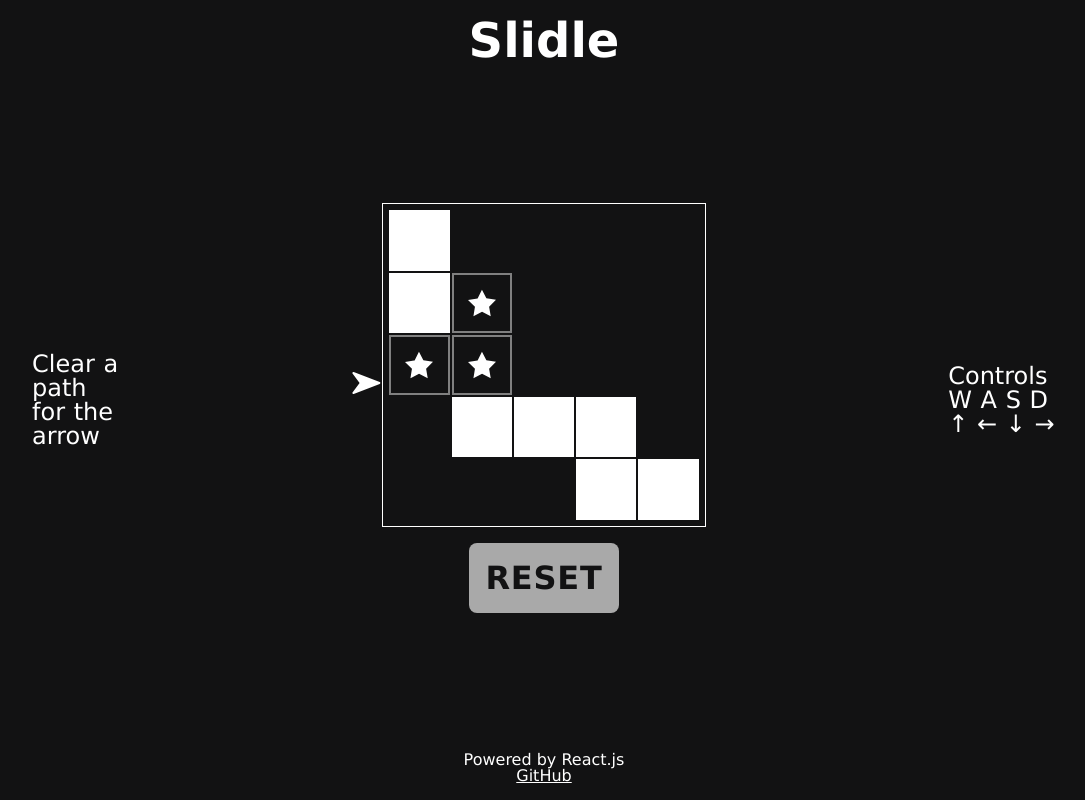
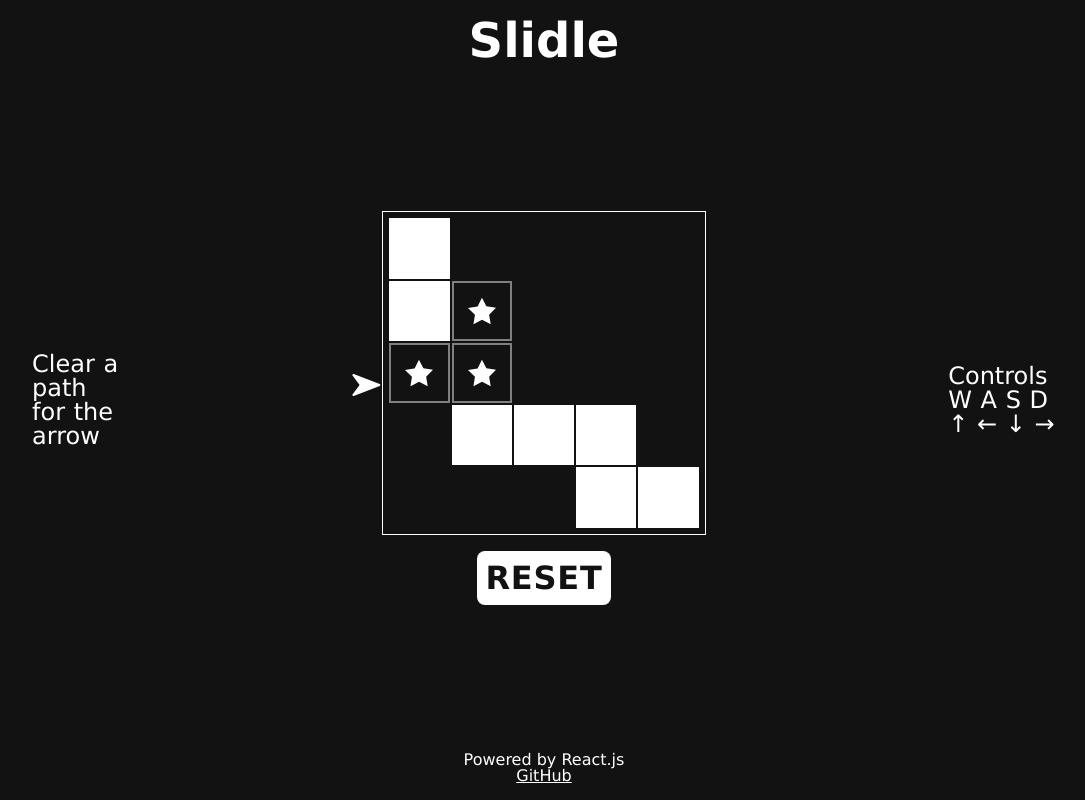
Before and after one commit to bwt2/slidle, a React (Vite) app: page / in a window 1280 px wide. Shown: the whole page, without its empty margins (96-1181 px from the left). Built offline with nearby package versions, Linux system fonts and the light colour scheme.

Commit message:
recolored reset button

```diff
--- a/src/styles/Board.module.css
+++ b/src/styles/Board.module.css
@@ -42,11 +42,11 @@
     font-family: "Arial Rounded MT Bold", "Verdana", "Trebuchet MS", sans-serif;
     margin-top: 1rem;
     align-self: center;
-    background-color: darkgrey;
+    background-color: white;
     border: none;
+    padding: 0.5rem;
     font-size: 2rem;
     font-weight: bolder;
-    padding: 1rem;
     border-radius: 0.5rem;
     letter-spacing: 0.05rem;
     font-weight: bold;
```
